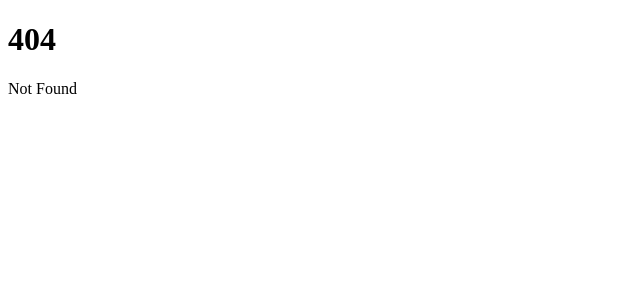
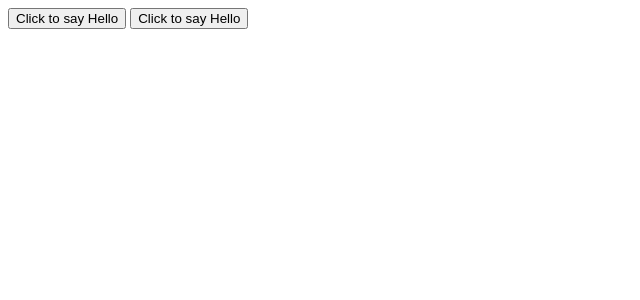
Before and after one commit to socool/svelte-demo, a SvelteKit app: page /part1/logic/event/component in a window 1280 px wide. Before the commit this address had no page. Shown: the top 300 px of the page, without its empty margins (0-640 px from the left). Built offline with nearby package versions, Linux system fonts and the light colour scheme.

Commit message:
Event forwarding

```diff
--- a/src/routes/+page.svelte
+++ b/src/routes/+page.svelte
@@ -57,6 +57,7 @@
 <nav>
     <a href="/part1/logic/event/dom">DOM Event</a>
     <a href="/part1/logic/event/modifier">Modifier</a>
+    <a href="/part1/logic/event/component">Component</a>
 </nav>
 
 <h2>Component</h2>
--- /dev/null
+++ b/src/routes/part1/logic/event/component/+page.svelte
@@ -0,0 +1,12 @@
+<script>
+    import Inner from './Inner.svelte'
+    import Outer from './Outer.svelte';
+
+    function handleMessage(event){
+        alert(event.detail.text);
+    }
+</script>
+
+<Inner on:message={handleMessage}/>
+
+<Outer on:message={handleMessage}/>
--- /dev/null
+++ b/src/routes/part1/logic/event/component/Inner.svelte
@@ -0,0 +1,15 @@
+<script>
+    import {createEventDispatcher} from 'svelte';
+
+    const dispatch = createEventDispatcher();
+
+    function sayHello(){
+        dispatch('message', {
+            text: 'Hello!'
+        });
+    }
+</script>
+
+<button on:click={sayHello}>
+    Click to say Hello
+</button>
--- /dev/null
+++ b/src/routes/part1/logic/event/component/Outer.svelte
@@ -0,0 +1,5 @@
+<script>
+    import Inner from "./Inner.svelte";
+</script>
+
+<Inner on:message/>
```
